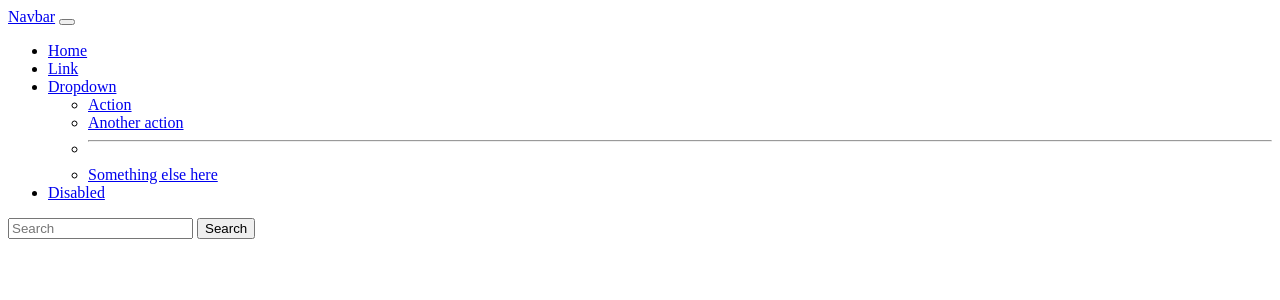
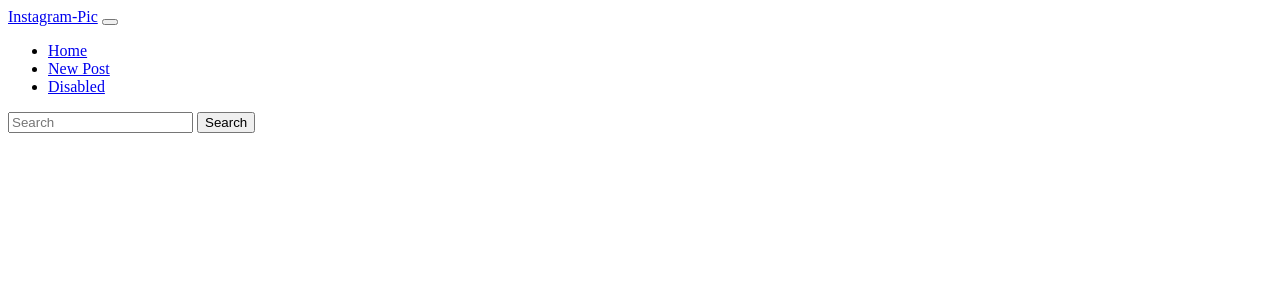
Before and after one commit to Jackson-coder-arch/Instagram-pics, a Django app: template pictures/templates/navbar.html in a window 1280 px wide. Shown: the top 300 px of the page. Run offline with Django 3.2, Linux system fonts and the light colour scheme; the template is opened without the code that fills it, so the values that code supplies are empty; some libraries are stand-ins or nearby versions.

Commit message:
styling navbar

```diff
--- a/instagram/settings.py
+++ b/instagram/settings.py
@@ -120,3 +120,6 @@
 # https://docs.djangoproject.com/en/3.1/howto/static-files/
 
 STATIC_URL = '/static/'
+STATICFILES_DIRS = [
+    os.path.join(BASE_DIR, "static"),
+]
--- a/pictures/templates/navbar.html
+++ b/pictures/templates/navbar.html
@@ -1,28 +1,18 @@
 <nav class="navbar navbar-expand-lg navbar-light bg-light">
     <div class="container-fluid">
-      <a class="navbar-brand" href="#">Navbar</a>
+      <a class="navbar-brand" href="#">Instagram-Pic</a>
       <button class="navbar-toggler" type="button" data-bs-toggle="collapse" data-bs-target="#navbarSupportedContent" aria-controls="navbarSupportedContent" aria-expanded="false" aria-label="Toggle navigation">
         <span class="navbar-toggler-icon"></span>
       </button>
-      <div class="collapse navbar-collapse" id="navbarSupportedContent">
+      <div class="collapse navbar-collapse ml-auto pr-4" id="navbarSupportedContent">
         <ul class="navbar-nav me-auto mb-2 mb-lg-0">
           <li class="nav-item">
-            <a class="nav-link active" aria-current="page" href="#">Home</a>
+            <a class="nav-link active" aria-current="page" href="{% url 'home' %} ">Home</a>
           </li>
           <li class="nav-item">
-            <a class="nav-link" href="#">Link</a>
+            <a class="nav-link" href="{% url 'newPost'%} "> New Post</a>
           </li>
-          <li class="nav-item dropdown">
-            <a class="nav-link dropdown-toggle" href="#" id="navbarDropdown" role="button" data-bs-toggle="dropdown" aria-expanded="false">
-              Dropdown
-            </a>
-            <ul class="dropdown-menu" aria-labelledby="navbarDropdown">
-              <li><a class="dropdown-item" href="#">Action</a></li>
-              <li><a class="dropdown-item" href="#">Another action</a></li>
-              <li><hr class="dropdown-divider"></li>
-              <li><a class="dropdown-item" href="#">Something else here</a></li>
-            </ul>
-          </li>
+
           <li class="nav-item">
             <a class="nav-link disabled" href="#" tabindex="-1" aria-disabled="true">Disabled</a>
           </li>
```
